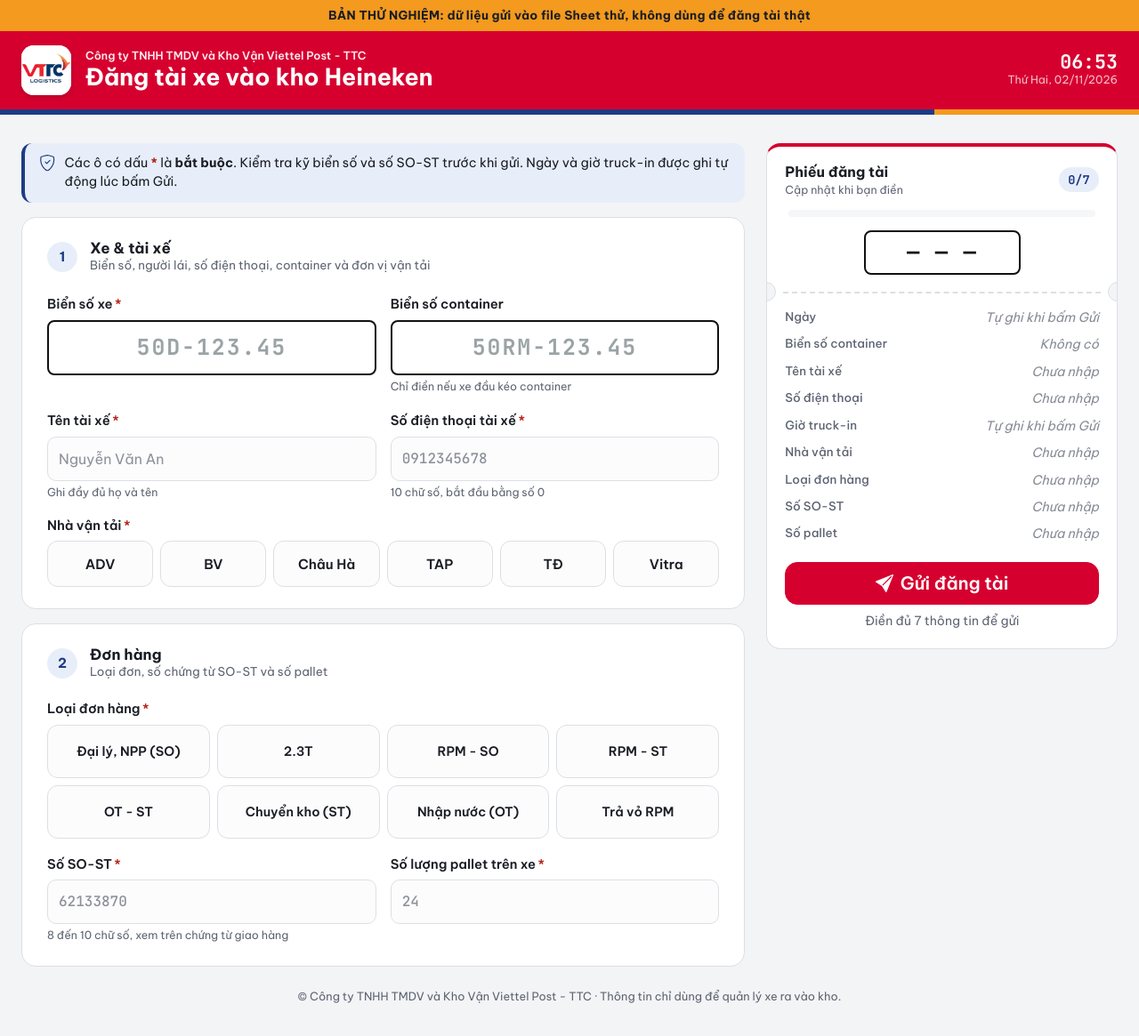
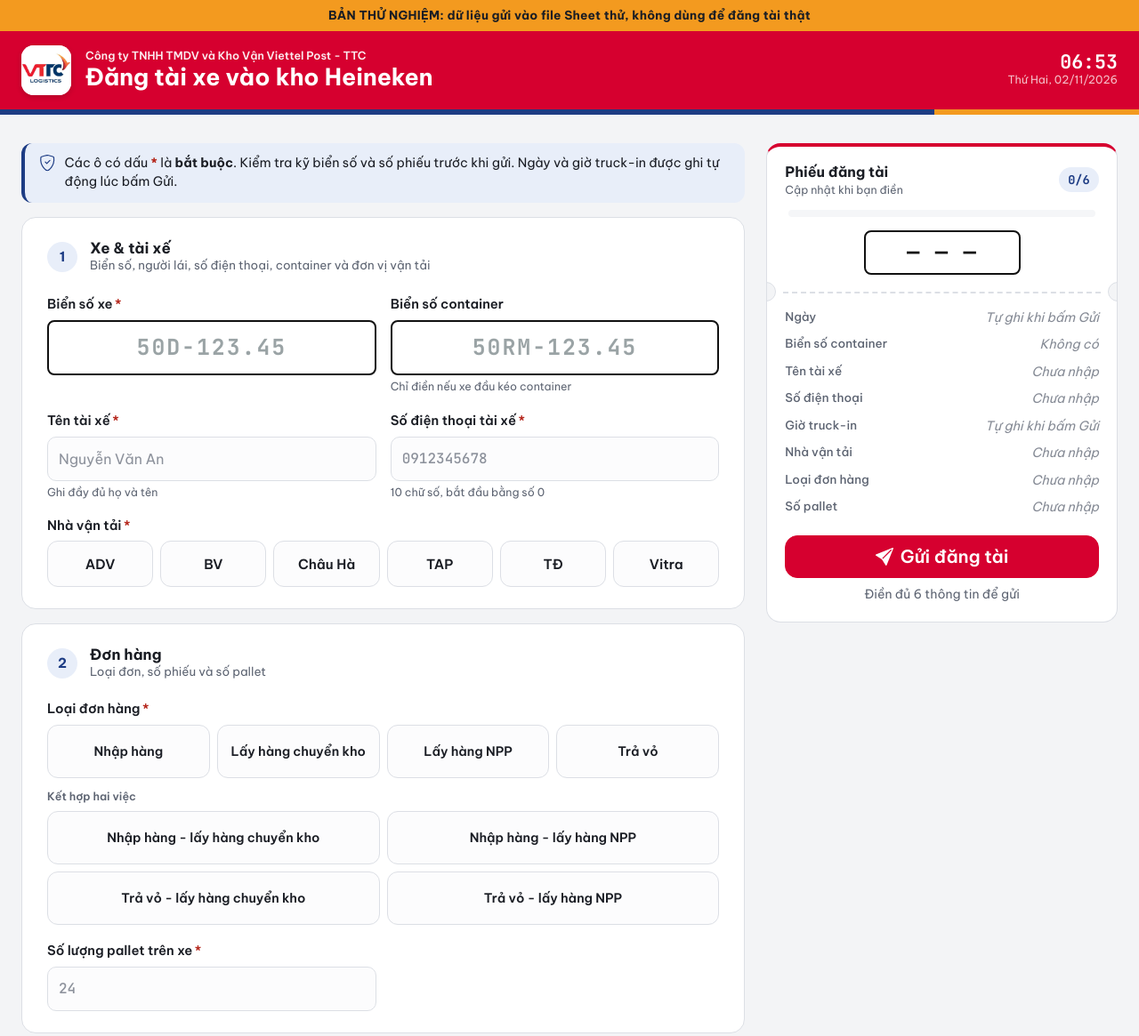
Before and after one commit to lehoang-dev/vttc-dangtai, a plain HTML site: page index.html in a window 1280 px wide. Shown: the top 1165 px of the page at 89% size. Drawn offline with nearby package versions, Linux system fonts and the light colour scheme.

Commit message:
Loai don hang moi va o so phieu theo loai don
Form:
- 8 loai don: Nhap hang, Lay hang chuyen kho, Lay hang NPP, Tra vo
  + 4 loai ket hop (Nhap hang/Tra vo - lay hang chuyen kho/NPP)
- Bo o So SO-ST; loai don 1 viec hien 1 o so phieu, loai ket hop hien 2 o,
  nhan theo loai phieu; deu bat buoc, 8-10 chu so
- Doi loai don: o nao doi sang loai phieu khac thi xoa so cu
- Tien do tu tinh theo so o can dien (6/7/8)
- Gui len phieuNhap / phieuLay / phieuTraVo (loai khong dung de trong)

Apps Script:
- Bo cot So SO-ST; ghi 3 cot So phieu nhap hang / lay hang / tra vo (dang chu)

Co-Authored-By: Claude Opus 5.5 <noreply@anthropic.com>

```diff
--- a/index.html
+++ b/index.html
@@ -11,7 +11,7 @@
 <link rel="stylesheet" href="https://fonts.googleapis.com/css2?family=Be+Vietnam+Pro:wght@400;500;600;700&family=JetBrains+Mono:wght@500;700&display=swap">
 <link rel="stylesheet" href="https://cdn.jsdelivr.net/npm/bootstrap@5.3.8/dist/css/bootstrap.min.css" integrity="sha384-sRIl4kxILFvY47J16cr9ZwB07vP4J8+LH7qKQnuqkuIAvNWLzeN8tE5YBujZqJLB" crossorigin="anonymous">
 <!-- ?v=: đổi số này mỗi lần sửa truckin.css/js để trình duyệt tải bản mới cùng lúc với HTML -->
-<link rel="stylesheet" href="truckin.css?v=test1">
+<link rel="stylesheet" href="truckin.css?v=test2">
 </head>
 <body>
 <svg xmlns="http://www.w3.org/2000/svg" style="display:none" aria-hidden="true"><symbol id="i-truck" viewBox="0 0 16 16"><path d="M0 3.5A1.5 1.5 0 0 1 1.5 2h9A1.5 1.5 0 0 1 12 3.5V5h1.02a1.5 1.5 0 0 1 1.17.563l1.481 1.85a1.5 1.5 0 0 1 .329.938V10.5a1.5 1.5 0 0 1-1.5 1.5H14a2 2 0 1 1-4 0H5a2 2 0 1 1-3.998-.085A1.5 1.5 0 0 1 0 10.5zm1.294 7.456A2 2 0 0 1 4.732 11h5.536a2 2 0 0 1 .732-.732V3.5a.5.5 0 0 0-.5-.5h-9a.5.5 0 0 0-.5.5v7a.5.5 0 0 0 .294.456M12 10a2 2 0 0 1 1.732 1h.768a.5.5 0 0 0 .5-.5V8.35a.5.5 0 0 0-.11-.312l-1.48-1.85A.5.5 0 0 0 13.02 6H12zm-9 1a1 1 0 1 0 0 2 1 1 0 0 0 0-2m9 0a1 1 0 1 0 0 2 1 1 0 0 0 0-2"/></symbol><symbol id="i-shield" viewBox="0 0 16 16"><path d="M5.338 1.59a61 61 0 0 0-2.837.856.48.48 0 0 0-.328.39c-.554 4.157.726 7.19 2.253 9.188a10.7 10.7 0 0 0 2.287 2.233c.346.244.652.42.893.533q.18.085.293.118a1 1 0 0 0 .101.025 1 1 0 0 0 .1-.025q.114-.034.294-.118c.24-.113.547-.29.893-.533a10.7 10.7 0 0 0 2.287-2.233c1.527-1.997 2.807-5.031 2.253-9.188a.48.48 0 0 0-.328-.39c-.651-.213-1.75-.56-2.837-.855C9.552 1.29 8.531 1.067 8 1.067c-.53 0-1.552.223-2.662.524zM5.072.56C6.157.265 7.31 0 8 0s1.843.265 2.928.56c1.11.3 2.229.655 2.887.87a1.54 1.54 0 0 1 1.044 1.262c.596 4.477-.787 7.795-2.465 9.99a11.8 11.8 0 0 1-2.517 2.453 7 7 0 0 1-1.048.625c-.28.132-.581.24-.829.24s-.548-.108-.829-.24a7 7 0 0 1-1.048-.625 11.8 11.8 0 0 1-2.517-2.453C1.928 10.487.545 7.169 1.141 2.692A1.54 1.54 0 0 1 2.185 1.43 63 63 0 0 1 5.072.56"/>
@@ -43,7 +43,7 @@
     <div class="col-lg-7 col-xl-8">
       <div class="note mb-3">
         <svg class="ico"><use href="#i-shield"/></svg>
-        <div>Các ô có dấu <strong class="req ms-0">*</strong> là <strong>bắt buộc</strong>. Kiểm tra kỹ biển số và số SO-ST trước khi gửi. Ngày và giờ truck-in được ghi tự động lúc bấm Gửi.</div>
+        <div>Các ô có dấu <strong class="req ms-0">*</strong> là <strong>bắt buộc</strong>. Kiểm tra kỹ biển số và số phiếu trước khi gửi. Ngày và giờ truck-in được ghi tự động lúc bấm Gửi.</div>
       </div>
 
       <form id="regForm" novalidate class="d-grid gap-3">
@@ -95,32 +95,42 @@
         </section>
 
         <!-- 2 -->
-        <section class="form-section" data-fields="loaiDon,soSO,soPallet" aria-labelledby="s2">
+        <section class="form-section" data-fields="loaiDon,phieu1,phieu2,soPallet" aria-labelledby="s2">
           <div class="sec-head">
             <div class="sec-no"><span>2</span><svg class="ico"><use href="#i-check"/></svg></div>
-            <div><h2 id="s2">Đơn hàng</h2><p>Loại đơn, số chứng từ SO-ST và số pallet</p></div>
+            <div><h2 id="s2">Đơn hàng</h2><p>Loại đơn, số phiếu và số pallet</p></div>
           </div>
           <div class="row g-3">
             <div class="col-12" data-field="loaiDon">
               <fieldset>
                 <legend class="form-label">Loại đơn hàng<span class="req">*</span></legend>
                 <div class="choice-group choice-orders">
-                  <input type="radio" class="btn-check" name="loaiDon" id="ld1" value="Đại lý, NPP (SO)"><label class="choice" for="ld1">Đại lý, NPP (SO)<svg class="ico tick"><use href="#i-check"/></svg></label>
-                  <input type="radio" class="btn-check" name="loaiDon" id="ld2" value="2.3T"><label class="choice" for="ld2">2.3T<svg class="ico tick"><use href="#i-check"/></svg></label>
-                  <input type="radio" class="btn-check" name="loaiDon" id="ld3" value="RPM - SO"><label class="choice" for="ld3">RPM - SO<svg class="ico tick"><use href="#i-check"/></svg></label>
-                  <input type="radio" class="btn-check" name="loaiDon" id="ld4" value="RPM - ST"><label class="choice" for="ld4">RPM - ST<svg class="ico tick"><use href="#i-check"/></svg></label>
-                  <input type="radio" class="btn-check" name="loaiDon" id="ld5" value="OT - ST"><label class="choice" for="ld5">OT - ST<svg class="ico tick"><use href="#i-check"/></svg></label>
-                  <input type="radio" class="btn-check" name="loaiDon" id="ld6" value="Chuyển kho (ST)"><label class="choice" for="ld6">Chuyển kho (ST)<svg class="ico tick"><use href="#i-check"/></svg></label>
-                  <input type="radio" class="btn-check" name="loaiDon" id="ld7" value="Nhập nước (OT)"><label class="choice" for="ld7">Nhập nước (OT)<svg class="ico tick"><use href="#i-check"/></svg></label>
-                  <input type="radio" class="btn-check" name="loaiDon" id="ld8" value="Trả vỏ RPM"><label class="choice" for="ld8">Trả vỏ RPM<svg class="ico tick"><use href="#i-check"/></svg></label>
+                  <input type="radio" class="btn-check" name="loaiDon" id="ld1" value="Nhập hàng"><label class="choice" for="ld1">Nhập hàng<svg class="ico tick"><use href="#i-check"/></svg></label>
+                  <input type="radio" class="btn-check" name="loaiDon" id="ld2" value="Lấy hàng chuyển kho"><label class="choice" for="ld2">Lấy hàng chuyển kho<svg class="ico tick"><use href="#i-check"/></svg></label>
+                  <input type="radio" class="btn-check" name="loaiDon" id="ld3" value="Lấy hàng NPP"><label class="choice" for="ld3">Lấy hàng NPP<svg class="ico tick"><use href="#i-check"/></svg></label>
+                  <input type="radio" class="btn-check" name="loaiDon" id="ld4" value="Trả vỏ"><label class="choice" for="ld4">Trả vỏ<svg class="ico tick"><use href="#i-check"/></svg></label>
+                </div>
+                <div class="choice-caption">Kết hợp hai việc</div>
+                <div class="choice-group choice-combos">
+                  <input type="radio" class="btn-check" name="loaiDon" id="ld5" value="Nhập hàng - lấy hàng chuyển kho"><label class="choice" for="ld5">Nhập hàng - lấy hàng chuyển kho<svg class="ico tick"><use href="#i-check"/></svg></label>
+                  <input type="radio" class="btn-check" name="loaiDon" id="ld6" value="Nhập hàng - lấy hàng NPP"><label class="choice" for="ld6">Nhập hàng - lấy hàng NPP<svg class="ico tick"><use href="#i-check"/></svg></label>
+                  <input type="radio" class="btn-check" name="loaiDon" id="ld7" value="Trả vỏ - lấy hàng chuyển kho"><label class="choice" for="ld7">Trả vỏ - lấy hàng chuyển kho<svg class="ico tick"><use href="#i-check"/></svg></label>
+                  <input type="radio" class="btn-check" name="loaiDon" id="ld8" value="Trả vỏ - lấy hàng NPP"><label class="choice" for="ld8">Trả vỏ - lấy hàng NPP<svg class="ico tick"><use href="#i-check"/></svg></label>
                 </div>
               </fieldset>
               <div class="field-error" data-err></div>
             </div>
-            <div class="col-md-6" data-field="soSO">
-              <label class="form-label" for="soSO">Số SO-ST<span class="req">*</span></label>
-              <input type="text" class="form-control mono" id="soSO" name="soSO" inputmode="numeric" placeholder="62133870" maxlength="10" autocomplete="off">
-              <div class="form-text">8 đến 10 chữ số, xem trên chứng từ giao hàng</div>
+            <!-- Ô số phiếu: hiện 1 hoặc 2 ô theo loại đơn, nhãn do truckin.js đặt (xem ORDER/PHIEU) -->
+            <div class="col-md-6" data-field="phieu1" hidden>
+              <label class="form-label" for="phieu1"><span data-label></span><span class="req">*</span></label>
+              <input type="text" class="form-control mono" id="phieu1" name="phieu1" inputmode="numeric" placeholder="62133870" maxlength="10" autocomplete="off">
+              <div class="form-text">8 đến 10 chữ số, xem trên chứng từ</div>
+              <div class="field-error" data-err></div>
+            </div>
+            <div class="col-md-6" data-field="phieu2" hidden>
+              <label class="form-label" for="phieu2"><span data-label></span><span class="req">*</span></label>
+              <input type="text" class="form-control mono" id="phieu2" name="phieu2" inputmode="numeric" placeholder="62133871" maxlength="10" autocomplete="off">
+              <div class="form-text">8 đến 10 chữ số, xem trên chứng từ</div>
               <div class="field-error" data-err></div>
             </div>
             <div class="col-md-6" data-field="soPallet">
@@ -137,7 +147,7 @@
       <aside class="ticket ticket-sticky" aria-label="Phiếu đăng tài">
         <div class="ticket-head">
           <div><div class="t-title">Phiếu đăng tài</div><div class="t-sub">Cập nhật khi bạn điền</div></div>
-          <span class="prog-badge" data-prog-text>0/7</span>
+          <span class="prog-badge" data-prog-text>0/6</span>
         </div>
         <div class="px-4"><div class="progress" role="progressbar" aria-label="Tiến độ điền form"><div class="progress-bar" data-prog-bar style="width:0%"></div></div></div>
         <div class="plate-view"><span id="sumPlate">— — —</span></div>
@@ -145,7 +155,7 @@
         <dl class="t-rows" id="sumRows"></dl>
         <div class="t-foot">
           <button type="submit" form="regForm" class="btn btn-brand btn-lg w-100 d-inline-flex justify-content-center align-items-center gap-2"><svg class="ico"><use href="#i-send"/></svg>Gửi đăng tài</button>
-          <div class="d-hint small text-center mt-2" id="deskHint">Điền đủ 7 thông tin để gửi</div>
+          <div class="d-hint small text-center mt-2" id="deskHint">Điền đủ 6 thông tin để gửi</div>
         </div>
       </aside>
     </div>
@@ -156,7 +166,7 @@
 <div class="mobile-bar d-lg-none" id="mobileBar">
   <div class="d-flex align-items-center gap-3">
     <div class="flex-grow-1 min-w-0">
-      <div class="hint mb-1" id="mProg"><span class="mono fw-bold" data-prog-text>0/7</span> thông tin đã điền</div>
+      <div class="hint mb-1" id="mProg"><span class="mono fw-bold" data-prog-text>0/6</span> thông tin đã điền</div>
       <div class="hint warn mb-1" id="mWarn" hidden></div>
       <div class="progress"><div class="progress-bar" data-prog-bar style="width:0%"></div></div>
     </div>
@@ -204,7 +214,7 @@
 </div>
 
 <script src="https://cdn.jsdelivr.net/npm/bootstrap@5.3.8/dist/js/bootstrap.bundle.min.js" integrity="sha384-FKyoEForCGlyvwx9Hj09JcYn3nv7wiPVlz7YYwJrWVcXK/BmnVDxM+D2scQbITxI" crossorigin="anonymous"></script>
-<script src="truckin.js?v=test1"></script>
+<script src="truckin.js?v=test2"></script>
 
 </body>
 </html>
--- a/truckin.css
+++ b/truckin.css
@@ -117,6 +117,9 @@ body{background:var(--bg);color:var(--fg);font-family:var(--f-body);-webkit-font
 .choice-carriers .choice .tick{display:none!important}
 .btn-check:focus-visible + .choice{outline:2px solid var(--brand);outline-offset:2px}
 .choice-orders .choice{min-height:60px;font-size:.9rem;padding-inline:.75rem}
+.choice-combos{grid-template-columns:repeat(2,minmax(0,1fr))}
+.choice-combos .choice{min-height:60px;font-size:.9rem;padding-inline:.75rem}
+.choice-caption{color:var(--muted);font-size:.78rem;font-weight:600;margin:.75rem 0 .4rem}
 .is-invalid-group .choice{border-color:var(--danger)}
 
 .btn-brand{--bs-btn-bg:var(--brand);--bs-btn-color:var(--brand-ink);--bs-btn-border-color:var(--brand);
--- a/truckin.js
+++ b/truckin.js
@@ -46,9 +46,31 @@
     return s.trim().replace(/\s+/g, ' ').split(' ').map(w => { const l = w.toLocaleLowerCase('vi'); return l.charAt(0).toLocaleUpperCase('vi') + l.slice(1); }).join(' ');
   }
 
+  // ===== Loại đơn → các ô số phiếu =====
+  // Mỗi loại đơn cần 1 hoặc 2 số phiếu; key là tên gửi lên Apps Script (mỗi key = 1 cột trong Sheet).
+  const PHIEU = {
+    nhap:   { key: 'phieuNhap',  label: 'Số phiếu nhập hàng' },
+    layCK:  { key: 'phieuLay',   label: 'Số phiếu lấy hàng chuyển kho' },
+    layNPP: { key: 'phieuLay',   label: 'Số phiếu lấy hàng NPP' },
+    traVo:  { key: 'phieuTraVo', label: 'Số phiếu trả vỏ' }
+  };
+  const ORDER = {
+    'Nhập hàng': ['nhap'],
+    'Lấy hàng chuyển kho': ['layCK'],
+    'Lấy hàng NPP': ['layNPP'],
+    'Trả vỏ': ['traVo'],
+    'Nhập hàng - lấy hàng chuyển kho': ['nhap', 'layCK'],
+    'Nhập hàng - lấy hàng NPP': ['nhap', 'layNPP'],
+    'Trả vỏ - lấy hàng chuyển kho': ['traVo', 'layCK'],
+    'Trả vỏ - lấy hàng NPP': ['traVo', 'layNPP']
+  };
+  const slotsOf = loai => (ORDER[loai] || []).map(x => PHIEU[x]);
+  const lower1 = s => s.charAt(0).toLocaleLowerCase('vi') + s.slice(1);
+
   // ===== Danh sách trường (theo thứ tự cột file mẫu) =====
   // auto: không có ô nhập, tự ghi theo đồng hồ thực lúc tài xế bấm Gửi (ngày yyyy-mm-dd, giờ 24h HH:MM)
   // opt: không bắt buộc, để trống vẫn gửi được và không tính vào tiến độ
+  // slot: ô số phiếu thứ mấy của loại đơn; chỉ hiện và bắt buộc khi loại đơn cần ô đó
   const FIELDS = [
     { k: 'ngay', label: 'Ngày', auto: true },
     { k: 'bienSo', label: 'Biển số xe', empty: 'Vui lòng nhập biển số xe.' },
@@ -58,13 +80,15 @@
     { k: 'gioTruckIn', label: 'Giờ truck-in', auto: true },
     { k: 'nhaVanTai', label: 'Nhà vận tải', radio: true, empty: 'Vui lòng chọn nhà vận tải.' },
     { k: 'loaiDon', label: 'Loại đơn hàng', radio: true, empty: 'Vui lòng chọn loại đơn hàng.' },
-    { k: 'soSO', label: 'Số SO-ST', empty: 'Vui lòng nhập số SO-ST.' },
+    { k: 'phieu1', slot: 0 },
+    { k: 'phieu2', slot: 1 },
     { k: 'soPallet', label: 'Số pallet', empty: 'Vui lòng nhập số lượng pallet (không có thì nhập 0).' }
   ];
   const F = Object.fromEntries(FIELDS.map(f => [f.k, f]));
   const INPUTS = FIELDS.filter(f => !f.auto);
-  const REQUIRED = INPUTS.filter(f => !f.opt);
-  const TOTAL = REQUIRED.length;
+  const slotOf = (f, all) => f.slot === undefined ? null : slotsOf(all.loaiDon)[f.slot] || null;
+  const active = (f, all) => f.slot === undefined || !!slotOf(f, all);
+  const labelOf = (f, all) => f.slot === undefined ? f.label : (slotOf(f, all) || {}).label || '';
   const form = $('#regForm');
   const shown = new Set();
   let tried = false;
@@ -80,6 +104,11 @@
   const values = () => Object.fromEntries(INPUTS.map(f => [f.k, val(f.k)]));
 
   function check(k, v, all){
+    if (F[k].slot !== undefined){
+      const s = slotOf(F[k], all); if (!s) return '';
+      if (!v) return 'Vui lòng nhập ' + lower1(s.label) + '.';
+      return /^\d{8,10}$/.test(v) ? '' : s.label + ' gồm 8 đến 10 chữ số.';
+    }
     if (!v) return F[k].opt ? '' : F[k].empty;
     if (k === 'bienSo' && !PLATE_RE.test(v)) return 'Biển số chưa đúng dạng. Ví dụ: 50H12345 hoặc 51D-119.32';
     if (k === 'maContainer' && !CONT_RE.test(v)){
@@ -89,7 +118,6 @@
     }
     if (k === 'taiXe'){ if (/\d/.test(v)) return 'Tên tài xế không được chứa số.'; if (v.replace(/\s/g, '').length < 2) return 'Tên tài xế quá ngắn.'; }
     if (k === 'soDienThoai'){ if (v[0] !== '0') return 'Số điện thoại phải bắt đầu bằng số 0.'; if (!/^0\d{9}$/.test(v)) return 'Số điện thoại gồm đúng 10 chữ số (đang có ' + v.length + ').'; }
-    if (k === 'soSO' && !/^\d{8,10}$/.test(v)) return 'Số SO-ST gồm 8 đến 10 chữ số.';
     if (k === 'soPallet' && !/^\d{1,2}$/.test(v)) return 'Số pallet là số nguyên từ 0 đến 99.';
     return '';
   }
@@ -104,7 +132,7 @@
 
   function paint(k, msg){
     const wrap = form.querySelector('[data-field="' + k + '"]');
-    if (F[k].radio) wrap.querySelector('.choice-group').classList.toggle('is-invalid-group', !!msg);
+    if (F[k].radio) wrap.querySelectorAll('.choice-group').forEach(g => g.classList.toggle('is-invalid-group', !!msg));
     else $('#' + k).classList.toggle('is-invalid', !!msg);
     wrap.querySelector('[data-err]').textContent = msg || '';
   }
@@ -113,10 +141,11 @@
     dl.innerHTML = '';
     FIELDS.forEach(f => {
       if (skipPlate && f.k === 'bienSo') return;
-      const dt = document.createElement('dt'); dt.textContent = f.label;
+      if (!active(f, all)) return;
+      const dt = document.createElement('dt'); dt.textContent = labelOf(f, all);
       const dd = document.createElement('dd'); const v = display(f.k, all[f.k]);
       dd.textContent = v || (f.auto ? 'Tự ghi khi bấm Gửi' : f.opt ? 'Không có' : 'Chưa nhập'); if (!v) dd.className = 'empty';
-      if (v && (/^gio/.test(f.k) || ['soSO', 'soDienThoai', 'maContainer', 'soPallet'].includes(f.k))) dd.classList.add('mono');
+      if (v && (/^gio/.test(f.k) || ['phieu1', 'phieu2', 'soDienThoai', 'maContainer', 'soPallet'].includes(f.k))) dd.classList.add('mono');
       dl.append(dt, dd);
     });
   }
@@ -127,9 +156,21 @@
     const w = $('#mWarn'); w.hidden = !warn; w.textContent = warn ? text : '';
   }
 
+  // Hiện/ẩn ô số phiếu theo loại đơn và đặt nhãn. Ô đổi sang loại phiếu khác thì xoá số cũ để không gửi nhầm.
+  function syncSlots(){
+    const slots = slotsOf(val('loaiDon'));
+    ['phieu1', 'phieu2'].forEach((k, i) => {
+      const wrap = form.querySelector('[data-field="' + k + '"]'); const s = slots[i]; const label = s ? s.label : '';
+      if (wrap.dataset.label !== label){ $('#' + k).value = ''; shown.delete(k); paint(k, ''); wrap.dataset.label = label; }
+      wrap.hidden = !s; wrap.querySelector('[data-label]').textContent = label;
+    });
+  }
+
   function refresh(){
+    syncSlots();
     const all = values(); let ok = 0; const okMap = {};
-    INPUTS.forEach(f => { const m = check(f.k, all[f.k], all); okMap[f.k] = !m; if (!m && !f.opt) ok++; if (shown.has(f.k)) paint(f.k, m); });
+    const need = INPUTS.filter(f => !f.opt && active(f, all)); const TOTAL = need.length;
+    INPUTS.forEach(f => { const m = check(f.k, all[f.k], all); okMap[f.k] = !m; if (!m && need.includes(f)) ok++; if (shown.has(f.k)) paint(f.k, m); });
     $$('[data-prog-bar]').forEach(b => { b.style.width = (ok / TOTAL * 100) + '%'; b.classList.toggle('complete', ok === TOTAL); });
     $$('.form-section').forEach(s => s.classList.toggle('done', s.dataset.fields.split(',').every(k => okMap[k])));
     const bad = INPUTS.filter(f => !okMap[f.k]).length;
@@ -145,7 +186,7 @@
   form.addEventListener('input', e => {
     const el = e.target;
     if (el.id === 'bienSo' || el.id === 'maContainer'){ const p = el.selectionStart; el.value = el.value.toUpperCase().replace(/[^A-Z0-9.\- ]/g, ''); try { el.setSelectionRange(p, p); } catch (_) {} }
-    if (el.id === 'soSO') el.value = el.value.replace(/\D/g, '');
+    if (el.id === 'phieu1' || el.id === 'phieu2') el.value = el.value.replace(/\D/g, '');
     if (el.id === 'soDienThoai') el.value = el.value.replace(/\D/g, '').slice(0, 10); // dán "0912 345 678" vẫn ra đủ 10 số
     if (el.id === 'soPallet') el.value = el.value.replace(/\D/g, '').slice(0, 2);
     if (el.type === 'radio') shown.add(el.name);
@@ -202,6 +243,10 @@
     btn.disabled = true; btn.innerHTML = '<span class="spinner-border spinner-border-sm" aria-hidden="true"></span> Đang gửi…';
     try {
       const payload = Object.assign({}, pending, { maDangTai: makeRef(pending), thoiGianGui: new Date().toISOString() });
+      // phieu1/phieu2 → phieuNhap / phieuLay / phieuTraVo theo loại đơn (loại không dùng thì để trống)
+      Object.values(PHIEU).forEach(p => { payload[p.key] = ''; });
+      slotsOf(payload.loaiDon).forEach((s, i) => { payload[s.key] = payload['phieu' + (i + 1)]; });
+      delete payload.phieu1; delete payload.phieu2;
       if (TEST_TAB) payload.tab = TEST_TAB;
       const res = await send(payload);
       const m = modal(); if (m) m.hide();
```
Also changed, not shown: 1 other file.
